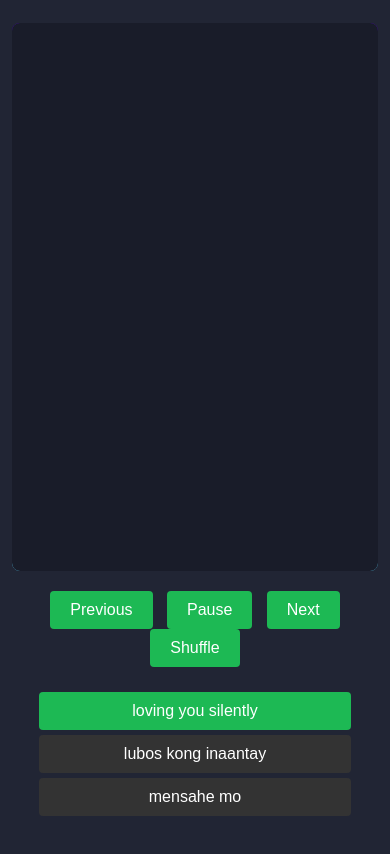
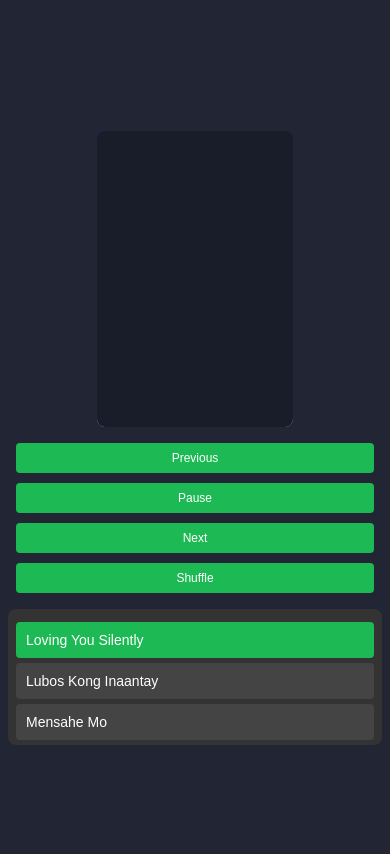
Before and after one commit to gamerz03/usme2, a plain HTML site: page index.html in a window 390 px wide. Drawn offline with Linux system fonts and the light colour scheme.

Commit message:
Update index.html

```diff
--- a/index.html
+++ b/index.html
@@ -7,10 +7,9 @@
     <meta name="viewport" content="width=device-width, initial-scale=1.0">
     <title>Music Player</title>
     <style>
-        /* Global Styles */
         :root {
             --rotate: 132deg;
-            --card-height: 65vh;
+            --card-height: 50vh;
             --card-width: calc(var(--card-height) / 1.5);
         }
 
@@ -24,17 +23,19 @@
             justify-content: center;
             font-family: Arial, sans-serif;
             margin: 0;
+            padding: 1rem;
         }
 
         /* Interactive Card */
         .card {
             background: #191c29;
-            width: var(--card-width);
+            width: 90%;
+            max-width: var(--card-width);
             height: var(--card-height);
             display: flex;
             align-items: center;
             justify-content: center;
-            font-size: 2em;
+            font-size: 1.8em;
             color: rgba(88, 199, 250, 0%);
             border-radius: 8px;
             cursor: pointer;
@@ -77,26 +78,30 @@
             0% {
                 --rotate: 0deg;
             }
+
             100% {
                 --rotate: 360deg;
             }
         }
 
-        /* Controls & Playlist */
-        .controls, .playlist {
-            margin-top: 20px;
+        /* Controls */
+        .controls {
+            margin-top: 1rem;
             text-align: center;
-            width: 80%;
+            width: 100%;
+            display: flex;
+            flex-wrap: wrap;
+            justify-content: center;
+            gap: 10px;
         }
 
         .controls button {
             background: #1db954;
             border: none;
-            padding: 10px 20px;
+            padding: 10px 15px;
             color: white;
-            font-size: 16px;
+            font-size: 14px;
             border-radius: 4px;
-            margin: 0 5px;
             cursor: pointer;
             transition: background 0.3s;
         }
@@ -105,8 +110,20 @@
             background: #1ed760;
         }
 
+        /* Playlist */
+        .playlist {
+            margin-top: 1rem;
+            width: 100%;
+            max-width: 500px;
+            background: #333;
+            border-radius: 8px;
+            padding: 1rem;
+            overflow-y: auto;
+            max-height: 200px;
+        }
+
         .playlist-item {
-            background: #333;
+            background: #444;
             color: #fff;
             padding: 10px;
             margin: 5px 0;
@@ -115,8 +132,49 @@
             transition: background 0.3s;
         }
 
-        .playlist-item:hover, .playlist-item.active {
+        .playlist-item:hover,
+        .playlist-item.active {
             background: #1db954;
+        }
+
+        /* Responsive Adjustments */
+        @media (max-width: 768px) {
+            :root {
+                --card-height: 40vh;
+            }
+
+            .card {
+                font-size: 1.5em;
+            }
+
+            .controls button {
+                padding: 8px 12px;
+                font-size: 12px;
+            }
+
+            .playlist {
+                max-height: 150px;
+                padding: 0.5rem;
+            }
+
+            .playlist-item {
+                font-size: 14px;
+            }
+        }
+
+        @media (max-width: 480px) {
+            :root {
+                --card-height: 35vh;
+            }
+
+            .controls {
+                flex-direction: column;
+            }
+
+            .playlist {
+                max-height: 120px;
+                font-size: 12px;
+            }
         }
     </style>
 </head>
@@ -140,9 +198,9 @@
 
     <script>
         const playlist = [
-            { title: 'loving you silently', file: 'loving you silently.mp3' },
-            { title: 'lubos kong inaantay', file: 'lubos kong inaantay.mp3' },
-            { title: 'mensahe mo', file: 'mensahe mo.mp3' }
+            { title: 'Loving You Silently', file: 'loving you silently.mp3' },
+            { title: 'Lubos Kong Inaantay', file: 'lubos kong inaantay.mp3' },
+            { title: 'Mensahe Mo', file: 'Mensahe mo.mp3' }
         ];
 
         let audioPlayer = document.getElementById('audioPlayer');
```
